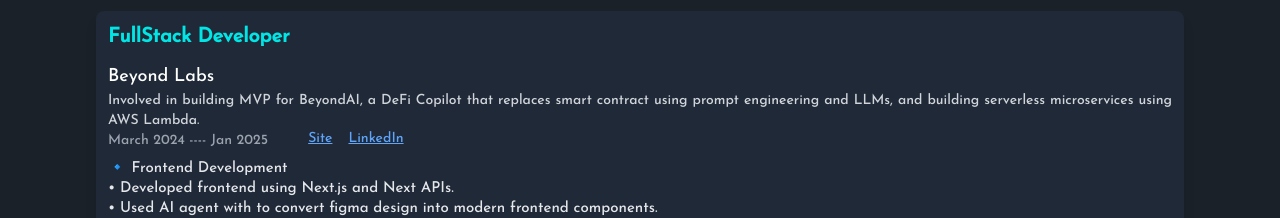
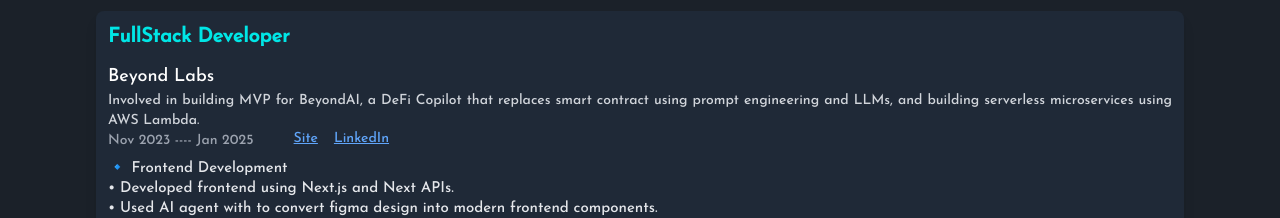
Before and after one commit to R3yz0n/Portfolio, a React (Create React App) app: page / in a window 1280 px wide. Shown: the part 2920-3138 px from the top of the page. Built offline with nearby package versions, Linux system fonts and the light colour scheme.

Commit message:
fix: update employment period for Beyond Labs in WorkExperience component

```diff
--- a/src/components/WorkExperience/WorkExperience.jsx
+++ b/src/components/WorkExperience/WorkExperience.jsx
@@ -30,7 +30,7 @@
   {
     company: "Beyond Labs",
     role: "FullStack Developer",
-    period: "March 2024 ---- Jan 2025",
+    period: "Nov 2023 ---- Jan 2025",
     info: "Involved in building MVP for BeyondAI, a DeFi Copilot that replaces smart contract using prompt engineering and LLMs, and building serverless microservices using AWS Lambda.",
 
     description: `🔹 Frontend Development
```
